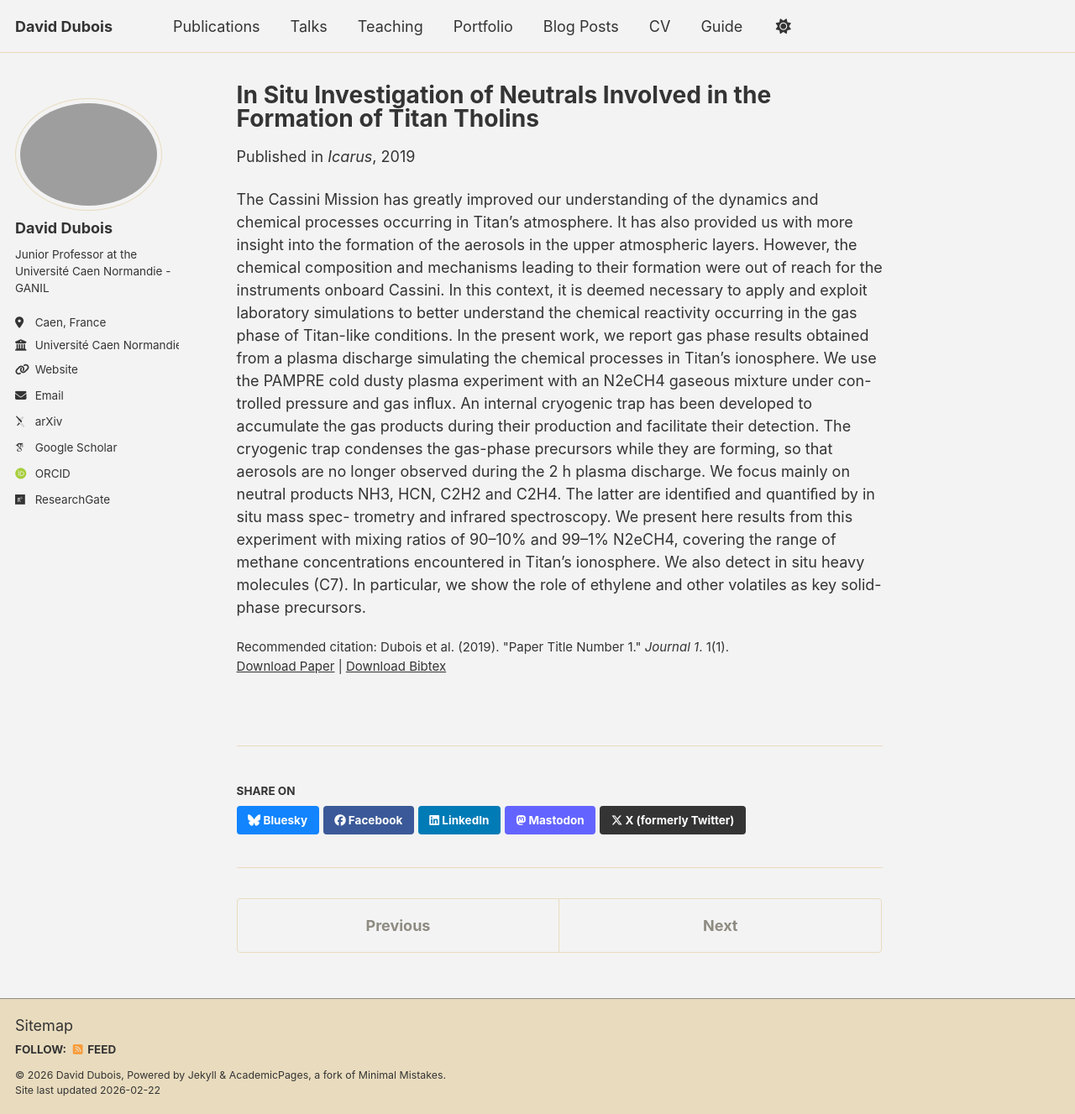
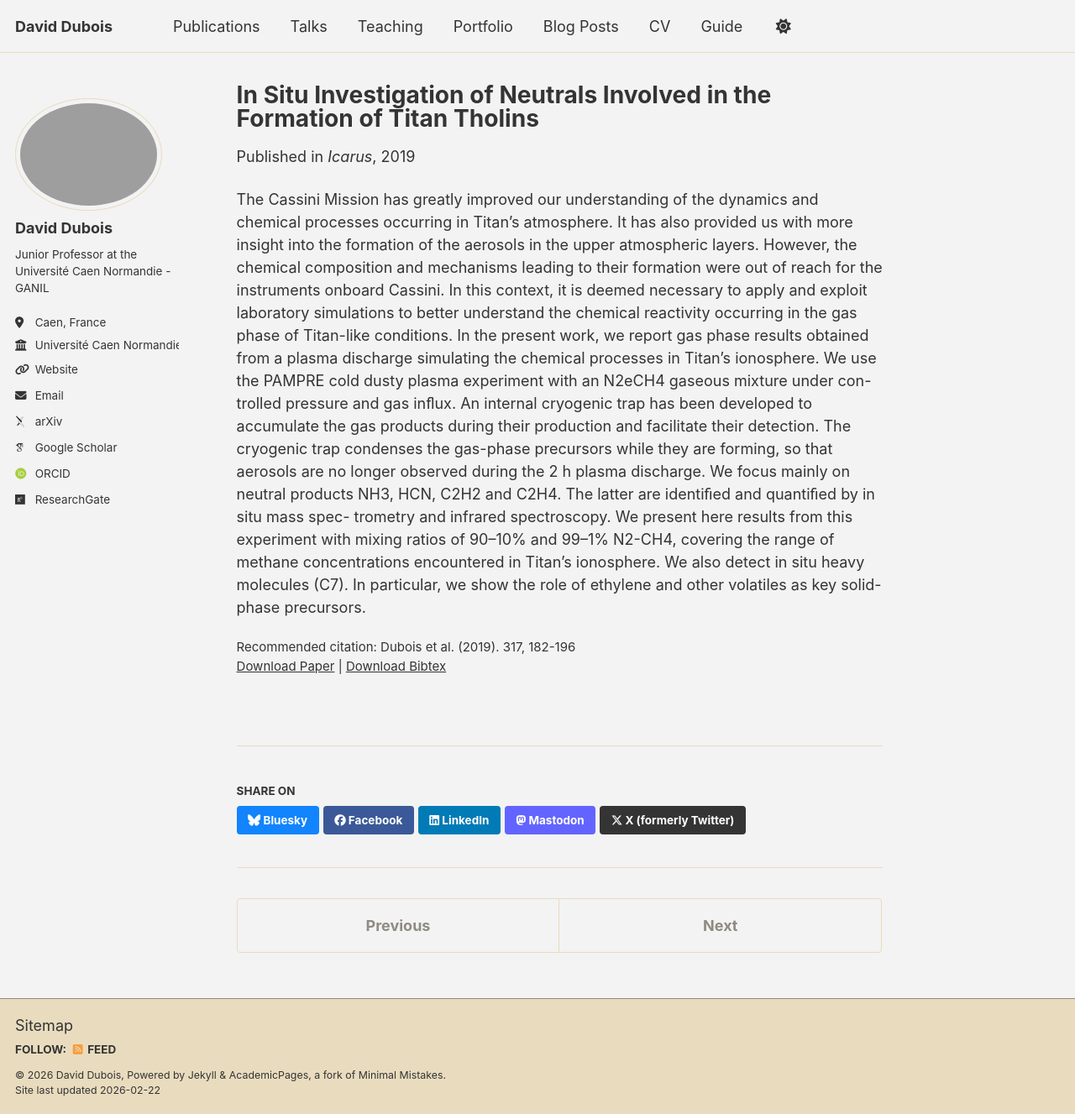
Before and after one commit to daviddubois5/daviddubois, a Jekyll site: the page built from _publications/2009-10-01-paper-title-number-1.md, in a window 1280 px wide and 1327 px high. Shown: the whole window at 84% size. Built offline with Jekyll 4.4.1, drawn with Linux system fonts in a browser that asks for light colours; some web fonts are replaced; a script bundle is joined from its source files by our own code; library files that are not in the unit come from our copies.

Commit message:
Update 2009-10-01-paper-title-number-1.md

```diff
--- a/_publications/2009-10-01-paper-title-number-1.md
+++ b/_publications/2009-10-01-paper-title-number-1.md
@@ -3,12 +3,11 @@ title: "In Situ Investigation of Neutrals Involved in the Formation of Titan Tho
 collection: publications
 category: manuscripts
 permalink: /publication/2009-10-01-paper-title-number-1
-excerpt: 'This paper is about the number 1. The number 2 is left for future work.'
 date: 2019-10-01
 venue: 'Icarus'
 paperurl: 'https://daviddubois5.github.io/daviddubois/files/2019_Icarus.pdf'
-bibtexurl: 'https://academicpages.github.io/files/bibtex1.bib'
-citation: 'Dubois et al. (2019). &quot;Paper Title Number 1.&quot; <i>Journal 1</i>. 1(1).'
+bibtexurl: 'https://daviddubois5.github.io/daviddubois/files/export-bibtex.bib'
+citation: 'Dubois et al. (2019). 317, 182-196'
 ---
 The Cassini Mission has greatly improved our understanding of the dynamics and chemical processes occurring
 in Titan's atmosphere. It has also provided us with more insight into the formation of the aerosols in the upper
@@ -22,6 +21,6 @@ during their production and facilitate their detection. The cryogenic trap conde
 while they are forming, so that aerosols are no longer observed during the 2 h plasma discharge. We focus mainly
 on neutral products NH3, HCN, C2H2 and C2H4. The latter are identiﬁed and quantiﬁed by in situ mass spec-
 trometry and infrared spectroscopy. We present here results from this experiment with mixing ratios of 90–10%
-and 99–1% N2eCH4, covering the range of methane concentrations encountered in Titan's ionosphere. We also
+and 99–1% N2-CH4, covering the range of methane concentrations encountered in Titan's ionosphere. We also
 detect in situ heavy molecules (C7). In particular, we show the role of ethylene and other volatiles as key solid-
 phase precursors.
```
